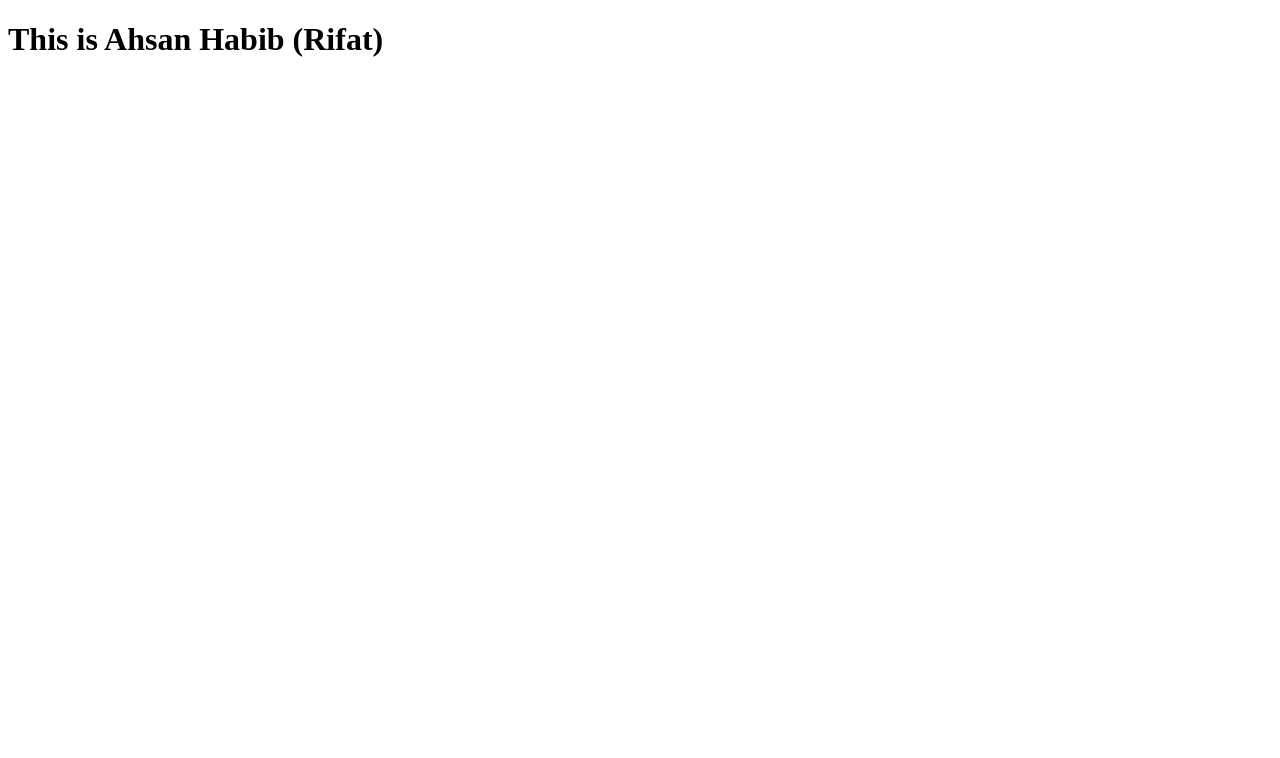
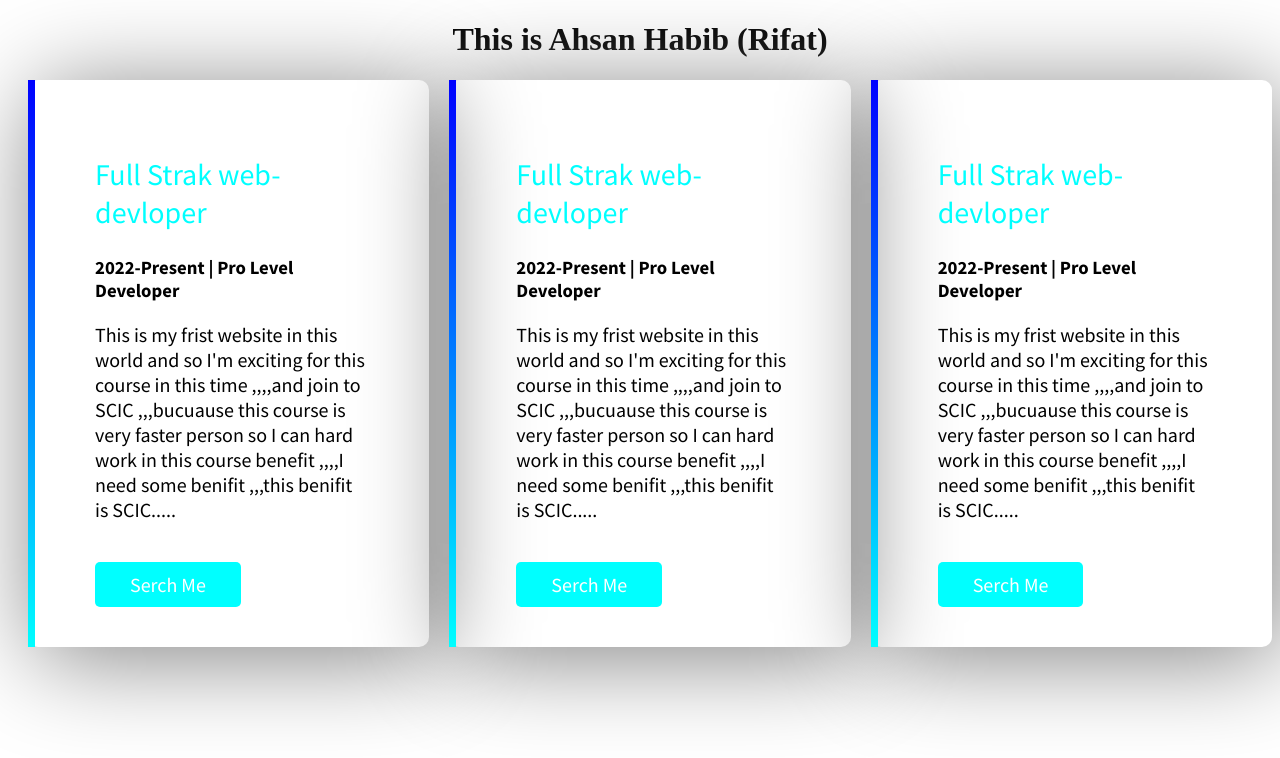
Before and after one commit to Ahsan855/practice-1, a plain HTML site: page index.html in a window 1280 px wide. Drawn offline with Linux system fonts and the light colour scheme.

Commit message:
new added linear-garadient color

```diff
--- a/index.html
+++ b/index.html
@@ -4,15 +4,33 @@
     <meta charset="UTF-8">
     <meta http-equiv="X-UA-Compatible" content="IE=edge">
     <meta name="viewport" content="width=device-width, initial-scale=1.0">
-    <title>Document</title>
+    <title>Practice</title>
+    <link rel="preconnect" href="https://fonts.googleapis.com">
+    <link rel="preconnect" href="https://fonts.gstatic.com" crossorigin>
+    <link href="https://fonts.googleapis.com/css2?family=Poppins:ital,wght@0,700;0,800;1,400;1,500;1,600;1,700&family=Rubik:ital,wght@0,400;0,500;0,600;0,700;0,800;1,400;1,500;1,600;1,700&family=Source+Sans+Pro:ital,wght@0,400;0,600;0,700;1,400;1,600;1,700&display=swap" rel="stylesheet">
+    <link rel="stylesheet" href="style.css">
 </head>
 <body>
     <h1>This is Ahsan Habib (Rifat)</h1>
     <div class="main-div">
-        <div>
-
+        <div class="frist-div">
+            <h2>Full Strak web-devloper</h2>
+            <h3>2022-Present | Pro Level Developer</h3>
+            <p>This is my frist website in this world and so I'm exciting for this course in this time  ,,,,and join to SCIC ,,,bucuause this course is very faster person so I can hard work in this course benefit ,,,,I need some benifit ,,,this benifit is SCIC.....</p>
+            <a href="www.google.com">Serch Me</a>
         </div>
-        <div></div>
+        <div class="frist-div">
+            <h2>Full Strak web-devloper</h2>
+            <h3>2022-Present | Pro Level Developer</h3>
+            <p>This is my frist website in this world and so I'm exciting for this course in this time  ,,,,and join to SCIC ,,,bucuause this course is very faster person so I can hard work in this course benefit ,,,,I need some benifit ,,,this benifit is SCIC.....</p>
+            <a href="www.google.com">Serch Me</a>
+        </div>
+        <div class="frist-div">
+            <h2>Full Strak web-devloper</h2>
+            <h3>2022-Present | Pro Level Developer</h3>
+            <p>This is my frist website in this world and so I'm exciting for this course in this time  ,,,,and join to SCIC ,,,bucuause this course is very faster person so I can hard work in this course benefit ,,,,I need some benifit ,,,this benifit is SCIC.....</p>
+            <a href="www.google.com">Serch Me</a>
+        </div>
     </div>
 </body>
 </html>
--- a/style.css
+++ b/style.css
@@ -0,0 +1,42 @@
+.main-div{
+    display: flex;
+    font-family: 'Poppins', sans-serif;
+    font-family: 'Rubik', sans-serif;
+    font-family: 'Source Sans Pro', sans-serif;
+}
+h1{
+    text-align: center;
+    font-weight: 700;
+}
+.main-div h2{
+    color: cyan;
+    font-size: 30px;
+    font-weight: 500;
+
+}
+.main-div p{
+    font-size: 20px;
+    margin-bottom: 50px;
+}
+.main-div a{
+    padding: 10px 35px;
+    font-size: 20px;
+    text-decoration: none;
+    font-weight: 400;
+    color: white;
+    background-color: cyan;
+    border-radius: 5px;
+}
+.frist-div{
+    border-left:7px solid;
+    border-image: linear-gradient(blue, cyan);
+    border-image-slice: 1;
+    border-radius: 10px;
+    padding: 50px 60px;
+    margin-left: 20px;
+    box-shadow: 8px 10px 100px gray;
+}
+.main-div a:hover{
+    background: black;
+    transition: .5s;
+}
```
